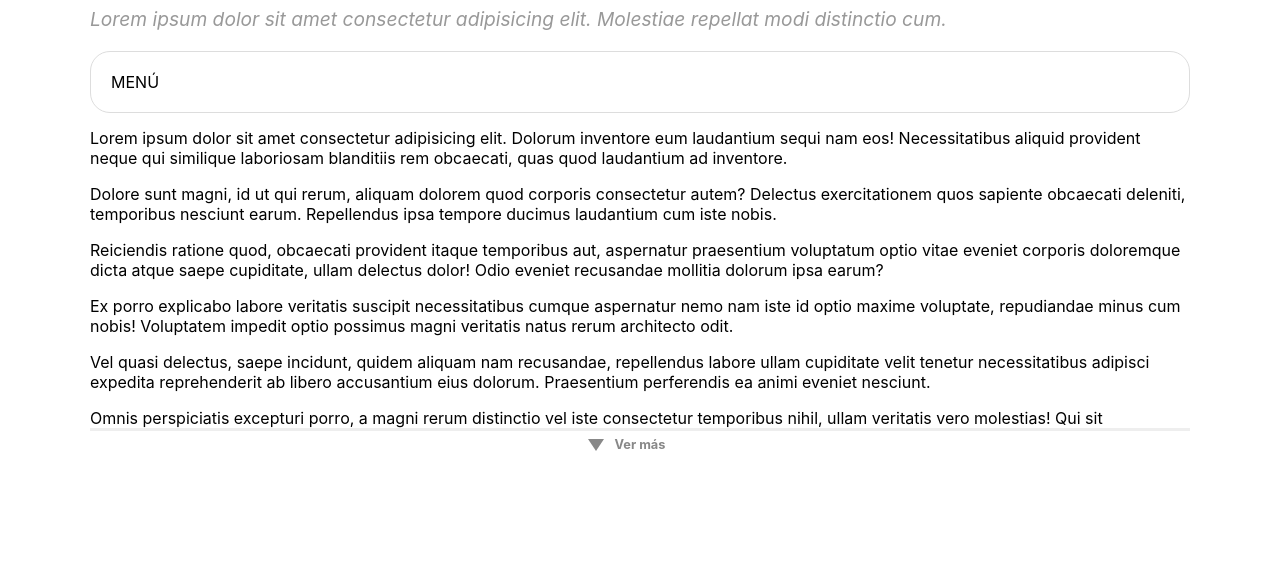
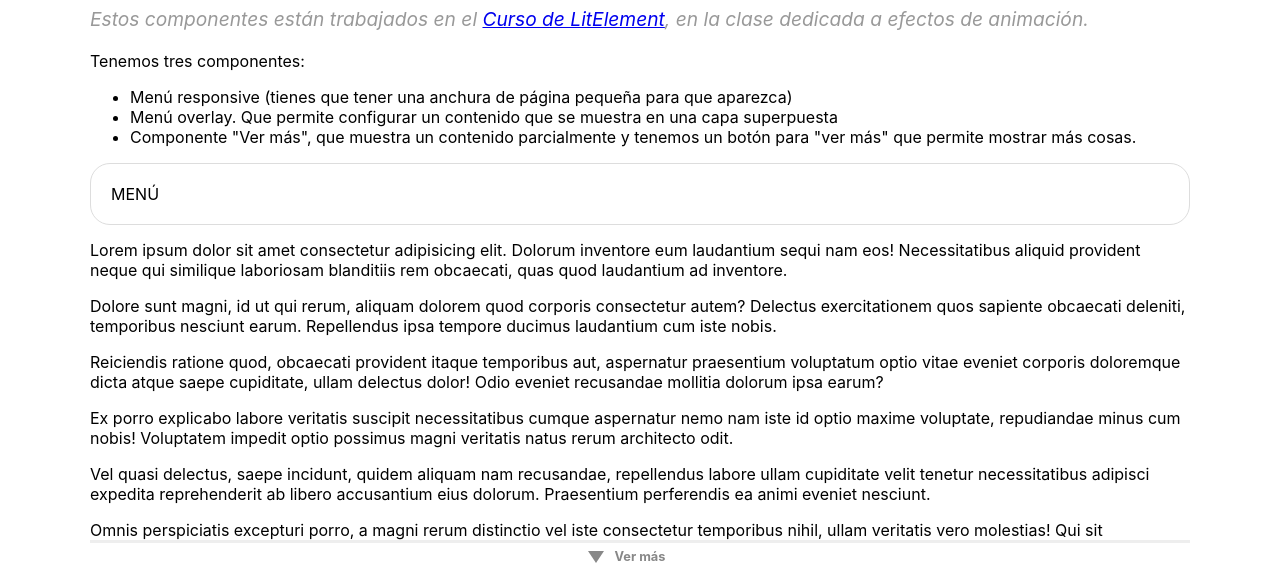
Before and after one commit to EscuelaIt/slide-components-litelement, a website with bundled scripts: page src/index.html in a window 1280 px wide. Shown: the part 133-706 px from the top of the page. Built offline with nearby package versions, Linux system fonts and the light colour scheme.

Commit message:
explicando componentes

```diff
--- a/src/index.html
+++ b/src/index.html
@@ -125,7 +125,13 @@
     </header>
     <main>
       <h1>Prueba con componentes de efecto slide-down</h1>
-      <p class="subtitle">Lorem ipsum dolor sit amet consectetur adipisicing elit. Molestiae repellat modi distinctio cum.</p>
+      <p class="subtitle">Estos componentes están trabajados en el <a href="https://escuela.it/cursos/curso-web-components-litelement">Curso de LitElement</a>, en la clase dedicada a efectos de animación.</p>
+      <p>Tenemos tres componentes:</p>
+      <ul>
+        <li>Menú responsive (tienes que tener una anchura de página pequeña para que aparezca)</li>
+        <li>Menú overlay. Que permite configurar un contenido que se muestra en una capa superpuesta</li>
+        <li>Componente "Ver más", que muestra un contenido parcialmente y tenemos un botón para "ver más" que permite mostrar más cosas. </li>
+      </ul>
       <div class="overlay">
         <menu-overlay>
           <span class="openoverlay" slot="trigger">Menú</span>
```
Also changed, not shown: dist/404.html (deleted), dist/index.html.
